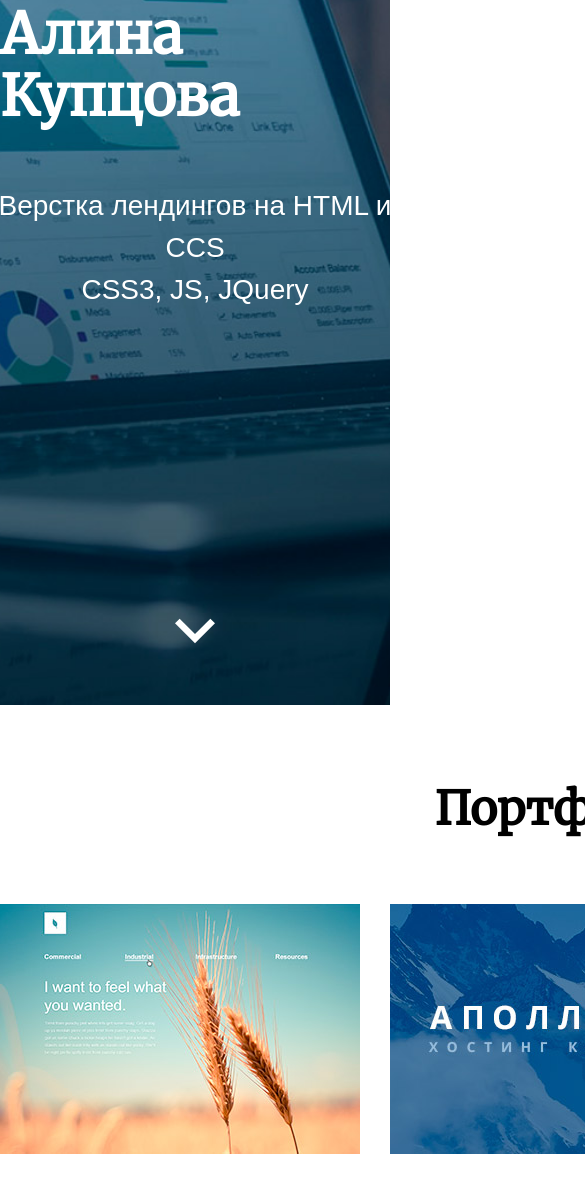
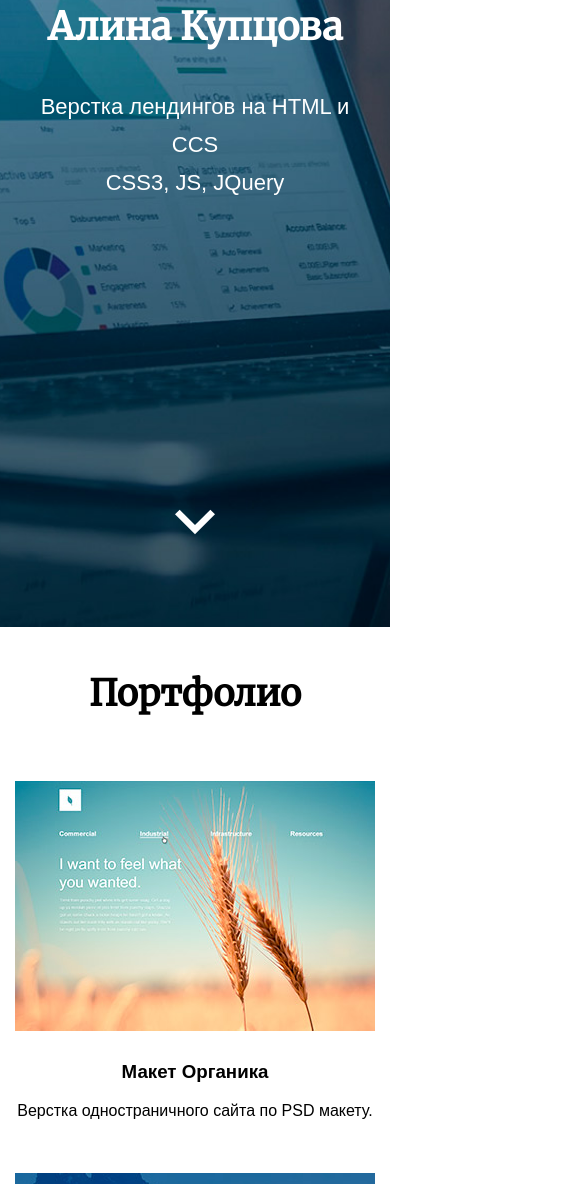
Before and after one commit to linanero92/portfolio, a plain HTML site: page index.html in a window 390 px wide. Shown: the part 217-1401 px from the top of the page, 585 px wide, since content can reach past the window. Drawn offline with nearby package versions, Linux system fonts and the light colour scheme; a web font is replaced by a local one.

Commit message:
add media query

```diff
--- a/css/style.css
+++ b/css/style.css
@@ -11,6 +11,7 @@ html {
 }
 
 body {
+	min-width: 280px;
 	margin: 0;
 	padding: 0;
 	font-family: 'PT Sans Caption', sans-serif;
@@ -23,7 +24,6 @@ img {
   height: auto;
 }
 
-
 a {
   text-decoration: none;
 }
@@ -35,6 +35,11 @@ a {
 /* HEADER */
 
 .header {
+	display: flex;
+	flex-direction: column;
+	align-items: center;
+	height: 100vh;
+	min-height: 400px;
 	margin: 0;
 	padding-top: 270px;
 	padding-bottom: 47px;
@@ -43,16 +48,7 @@ a {
 	background-repeat: no-repeat;
 	background-position: center;
 	background-size: cover;
-
-	/*height: 100vh;*/
-
 	color: #ffffff;
-	display: flex;
-	flex-direction: column;
-	align-items: center;
-	justify-content: center;
-
-
 }
 
 .header__title {
@@ -61,12 +57,11 @@ a {
 	line-height: 62px;
 	margin-bottom: 30px;
 	margin-top: -50px;
-
+	text-align: center;
 }
 
 .header__description {
 	margin-bottom: 300px;
-	width: 400px;
 	font-size: 28px;
 	line-height: 42px;
 	text-align: center;
@@ -80,7 +75,6 @@ a {
 	cursor: pointer;
 }
 
-
 /* GRID */
 
 .container {
@@ -91,6 +85,7 @@ a {
 
 .row {
 	display: flex;
+	flex-wrap: wrap;
 	justify-content: space-between;
 }
 
@@ -125,11 +120,6 @@ a {
 	line-height: normal;
 }
 
-/*.portfolio-item__description {
-	margin: 0;
-	padding: 0;
-}*/
-
 .portfolio-item__title a {
 	color: #000000;
 }
@@ -155,9 +145,9 @@ a {
 
 .footer__social-list {
 	display: flex;
-	justify-content: flex-start;
+	justify-content: center;
+	align-items: center;
 	flex-wrap: wrap;
-	align-items: center;
 	margin: 0 auto;
 	padding: 0;
 	list-style: none;
@@ -185,6 +175,10 @@ a {
 .footer p {
 	margin-top: 0;
 	margin-bottom: 15px;
+}
+
+.footer__social {
+	text-align: center;
 }
 
 .footer__name {
@@ -255,3 +249,52 @@ a {
 	background-color: #0052c2;
 	transition: 0.4s ease-out;
 }
+
+/* MEDIA */
+
+@media (max-width: 1140px) {
+
+	.container {
+		max-width: 100%;
+	}
+
+	.col-4 {
+		width: 100%;
+		margin: 0;
+		padding-left: 15px;
+		padding-right: 15px;
+		margin-bottom: 30px;
+		text-align: center;
+	}
+
+	.header {
+		padding-left: 15px;
+		padding-right: 15px;
+	}
+
+	.header__title {
+		font-size: 38px;
+		line-height: 48px;
+		margin-bottom: 15px;
+	}
+
+	.header__description {
+		font-size: 22px;
+		line-height: 38px;
+	}
+
+	.portfolio {
+		padding-top: 40px;
+		padding-bottom: 50px;
+	}
+
+	.portfolio__title {
+		font-size: 36px;
+	}
+
+	.footer {
+		padding-top: 70px;
+		padding-bottom: 60px;
+	}
+
+}
```
